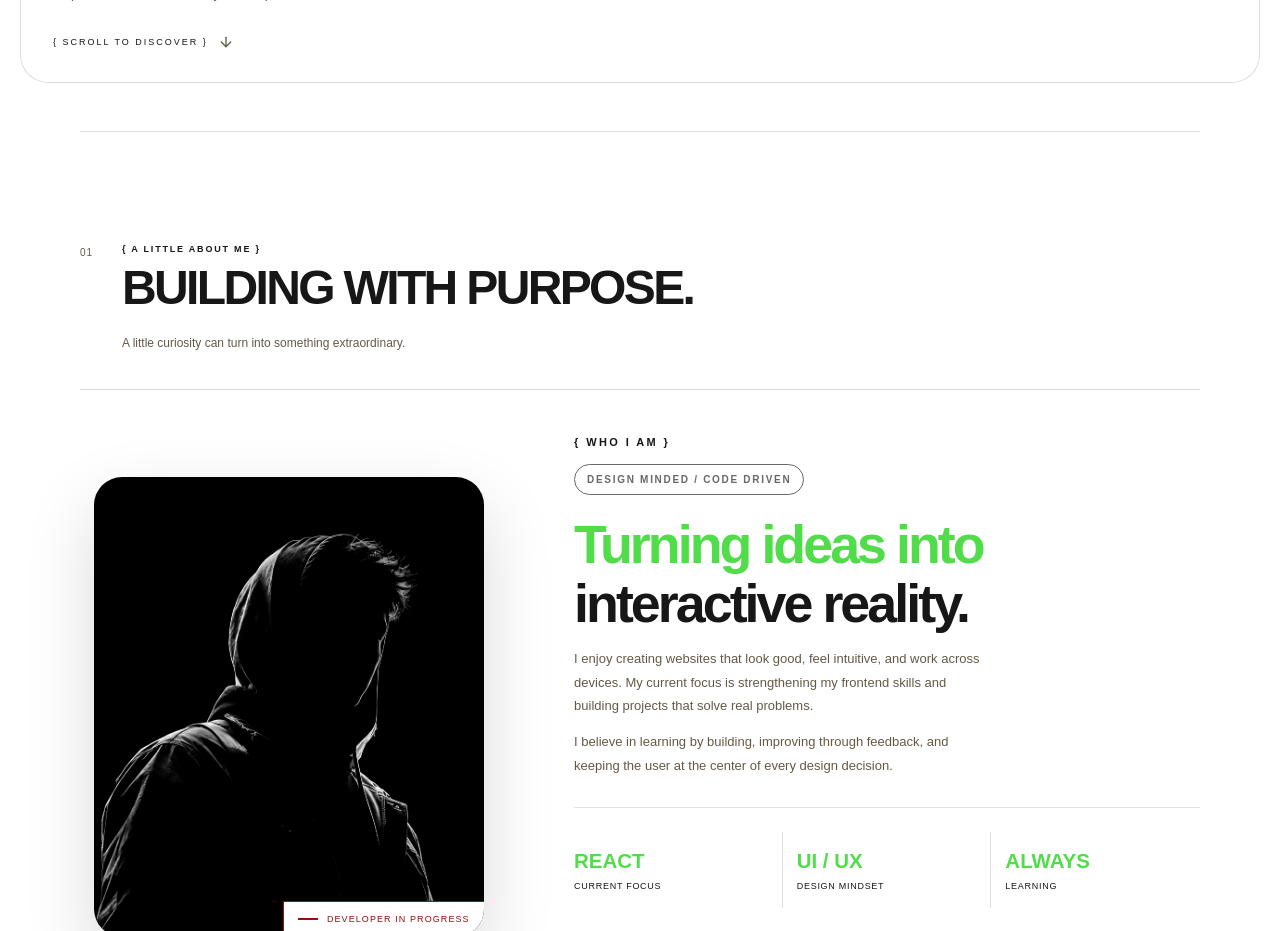
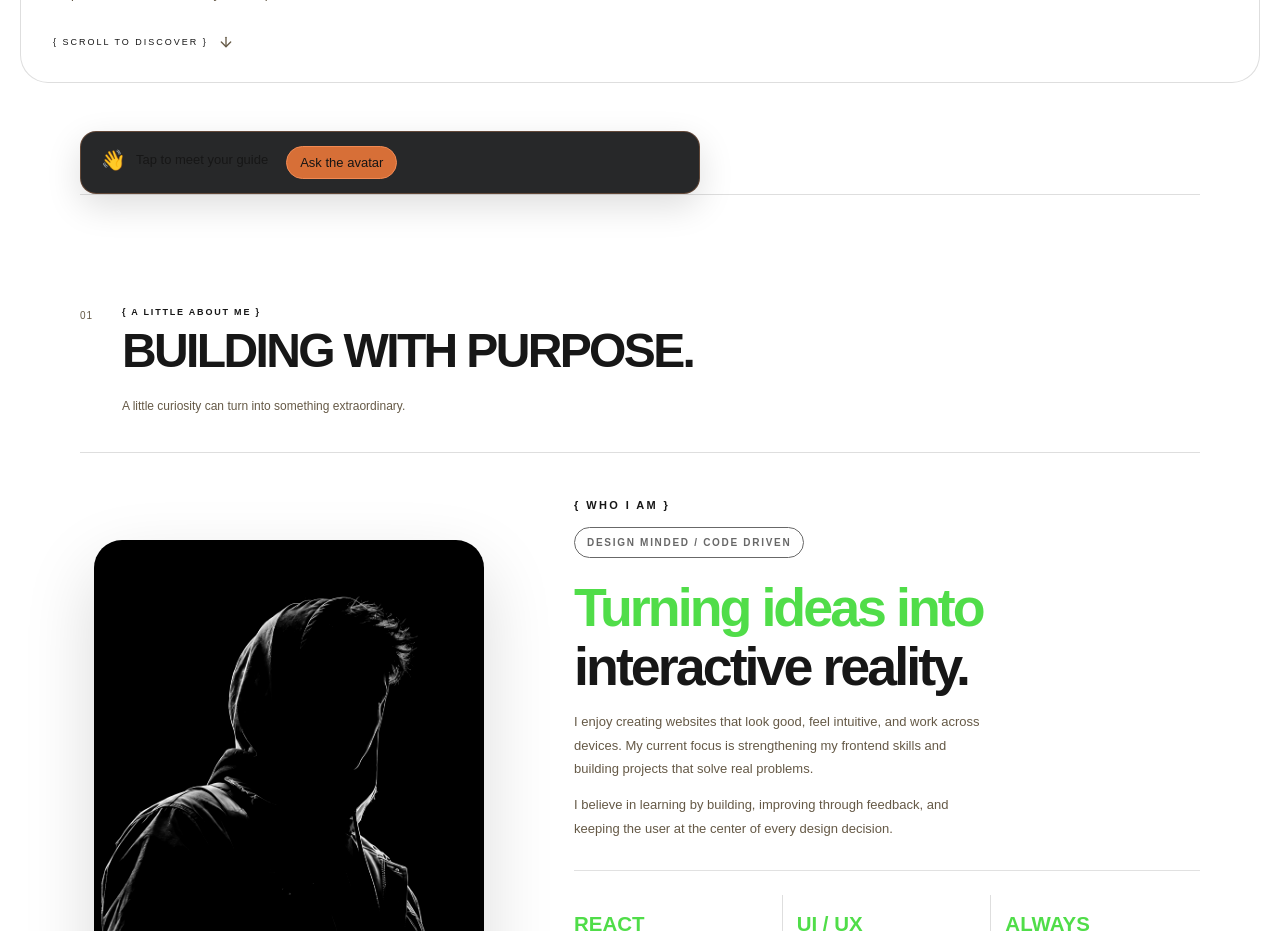
Before and after one commit to SameerRajput007/dmn.devfolio, a React (Vite) app: page / in a window 1280 px wide. Shown: the part 860-1791 px from the top of the page. Built offline with nearby package versions, Linux system fonts and the light colour scheme; a web font is replaced by a local one.

Commit message:
feat: mount interactive portfolio assistant below hero on feature branch

```diff
--- a/src/App.jsx
+++ b/src/App.jsx
@@ -5,6 +5,7 @@ import { projects, roles, skills } from './data/portfolioData.js'
 import Navbar from './components/Navbar.jsx'
 import Footer from './components/Footer.jsx'
 import Hero from './sections/Hero.jsx'
+import AvatarAssistant from './components/AvatarAssistant.jsx'
 import About from './sections/About.jsx'
 import Services from './sections/Services.jsx'
 import Skills from './sections/Skills.jsx'
@@ -147,6 +148,7 @@ function App() {
 
       <main id="main" tabIndex={-1}>
         <Hero role={roles[roleIndex]} darkMode={darkMode} />
+        <div className="section-wrap"><AvatarAssistant /></div>
         <About />
 
         <Services />
```
